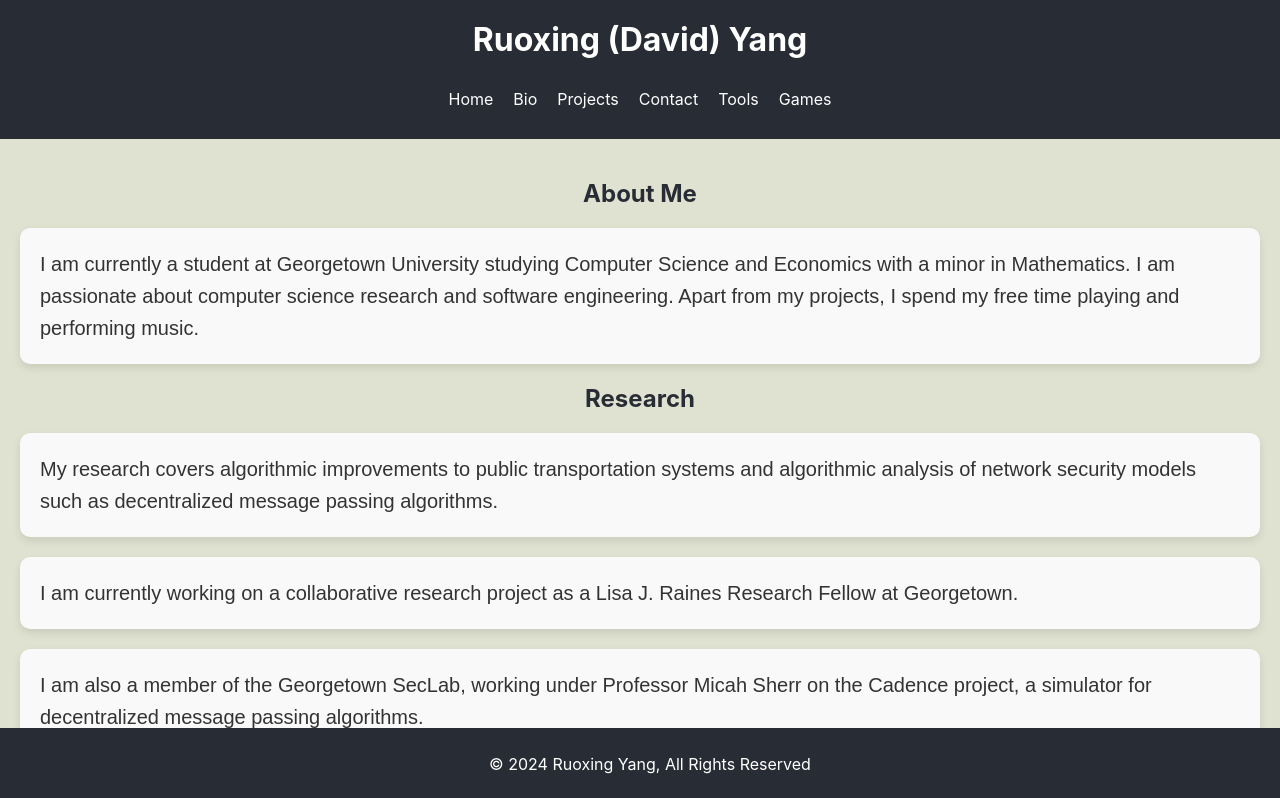
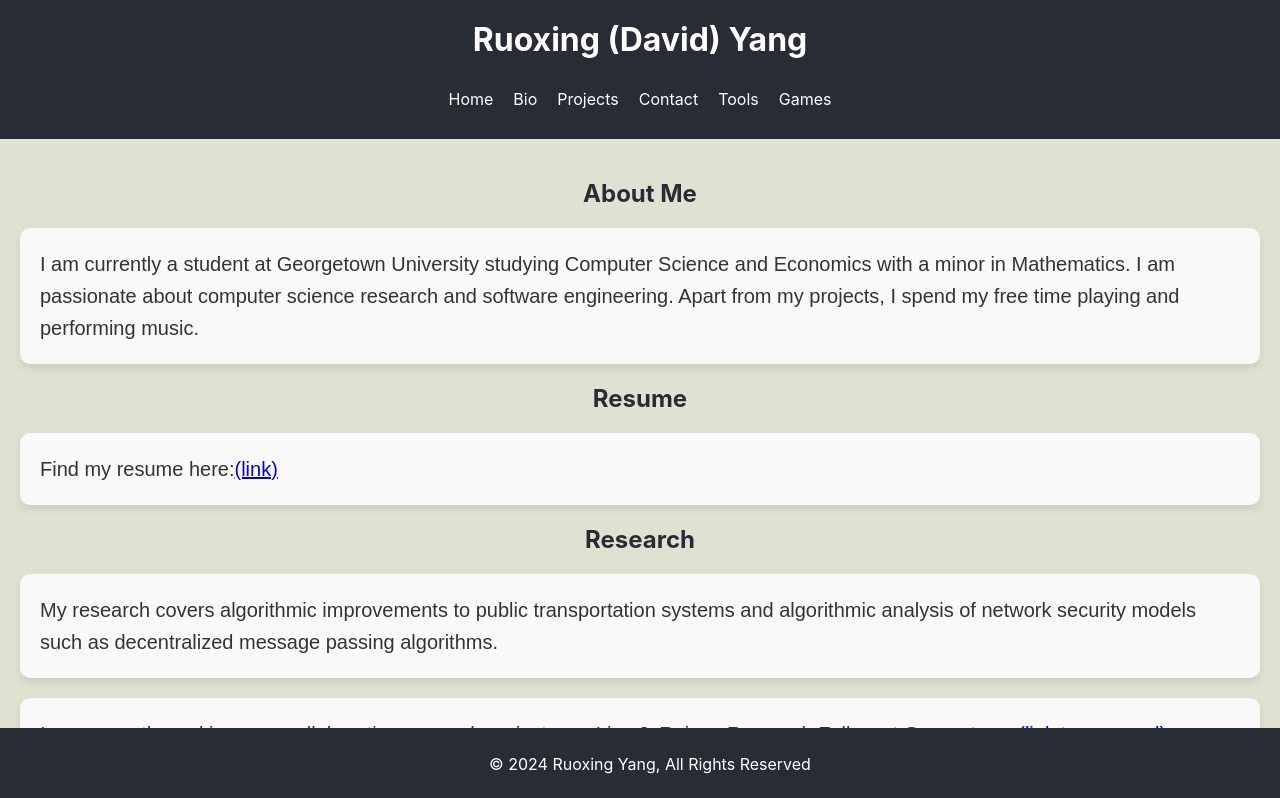
Before and after one commit to Davidrxyang/ruoxingyang.com, a React (Create React App) app in the folder site/: page /bio in a window 1280 px wide. Shown: the top 798 px of the page. Built offline with nearby package versions, Linux system fonts and the light colour scheme.

Commit message:
added links

```diff
--- a/site/src/components/Bio.tsx
+++ b/site/src/components/Bio.tsx
@@ -9,12 +9,23 @@ const Bio: React.FC = () => {
         I am currently a student at Georgetown University studying Computer Science and Economics with a minor in Mathematics. I am passionate about computer science research and software engineering. Apart from my projects, I spend my free time playing and performing music.
       </p>
 
+      <h2>Resume</h2>
+      <p>
+        Find my resume here:
+        <a href="https://drive.google.com/file/d/15RSLemHbxJmbeQeUBFjFvJ2niNNIefHY/view?usp=sharing" target="_blank" rel="noopener noreferrer" className="ResumeLink">
+        (link)
+        </a>
+      </p>
+
       <h2>Research</h2>
       <p>
         My research covers algorithmic improvements to public transportation systems and algorithmic analysis of network security models such as decentralized message passing algorithms.
       </p>
       <p>
         I am currently working on a collaborative research project as a Lisa J. Raines Research Fellow at Georgetown.
+        <a href="https://drive.google.com/file/d/1NkiUrjfUEJP1kngbxvybQKuNVNAk3KwS/view?usp=sharing" target="_blank" rel="noopener noreferrer" className="ProposalLink">
+        (link to proposal)
+      </a>
       </p>
       <p>
         I am also a member of the Georgetown SecLab, working under Professor Micah Sherr on the Cadence project, a simulator for decentralized message passing algorithms.
--- a/site/src/components/Home.tsx
+++ b/site/src/components/Home.tsx
@@ -12,8 +12,15 @@ const Home: React.FC = () => {
         <div className="Box">
           <p>
             Hi, I am Ruoxing (David) Yang. Welcome to my personal website.
+          <div>
             This project was created using React.js and Typescript with some
             help from ChatGPT. It is deployed on AWS.
+          </div>
+          <div>
+              <a href="https://drive.google.com/file/d/15RSLemHbxJmbeQeUBFjFvJ2niNNIefHY/view?usp=sharing" target="_blank" rel="noopener noreferrer" className="ResumeLink" style={{ color: 'white' }}>
+                  Click here for my resume
+              </a>
+          </div>
           </p>
         </div>
       </div>
```
